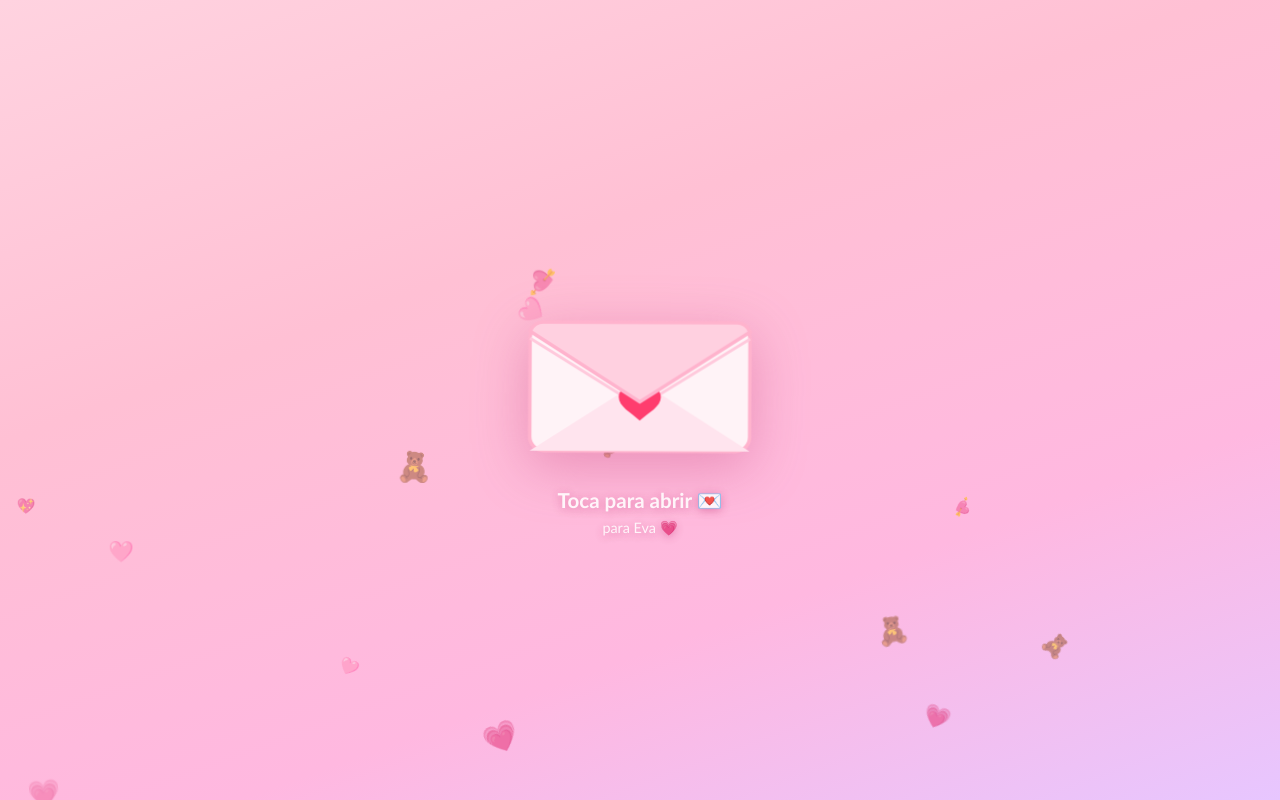
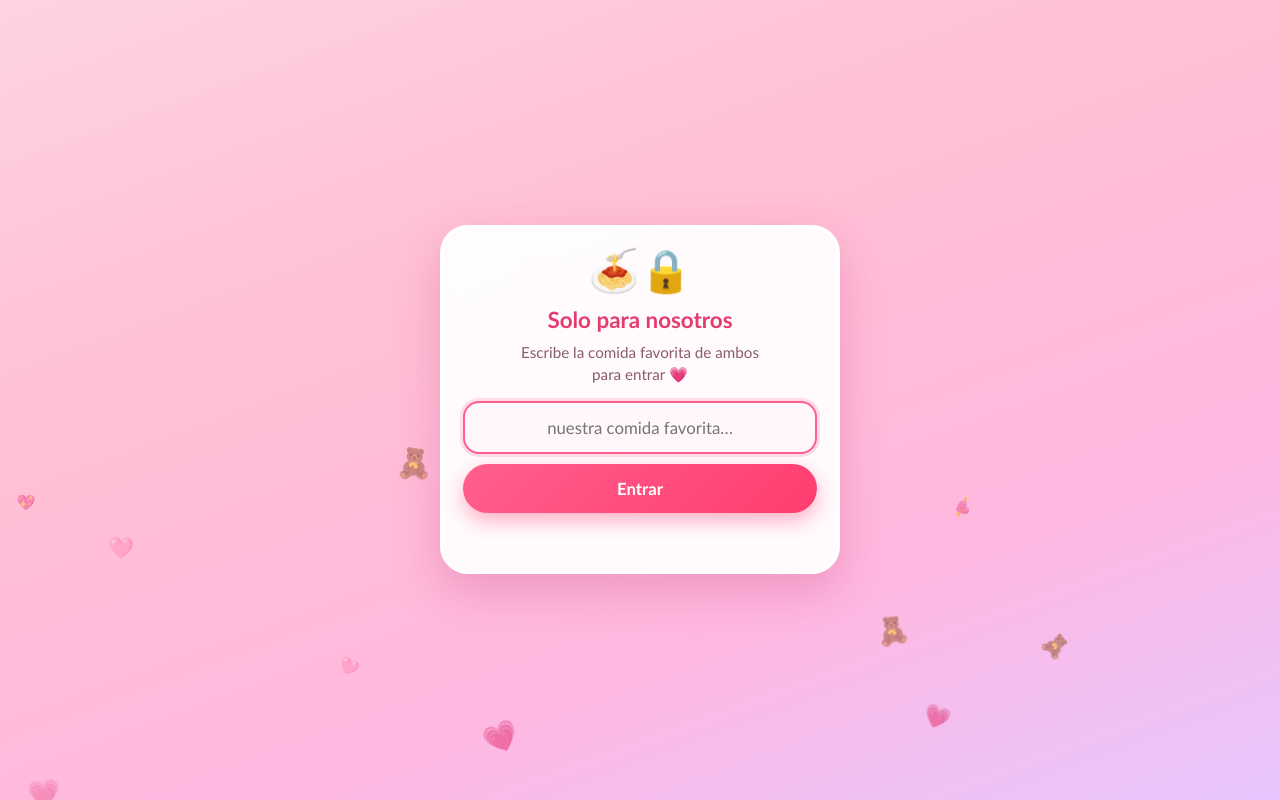
Before and after one commit to NorlamRS17/PropuestaAtrei, a plain HTML site: page index.html in a window 1280 px wide. Drawn offline with Linux system fonts and the light colour scheme.

Commit message:
Contraseña

```diff
--- a/index.html
+++ b/index.html
@@ -260,6 +260,81 @@
         100% { transform: translateY(110vh) rotate(720deg); opacity: .9; }
     }
 
+    /* ---------- Candado (comida favorita) ---------- */
+    #candado {
+        position: relative;
+        z-index: 30;
+        width: min(400px, 100%);
+        text-align: center;
+        background: rgba(255,255,255,.94);
+        backdrop-filter: blur(6px); -webkit-backdrop-filter: blur(6px);
+        border: 3px solid #fff;
+        padding: 28px 20px 24px;
+        border-radius: 28px;
+        box-shadow: 0 18px 45px rgba(196,60,120,.28);
+        animation: cardIn .8s cubic-bezier(.2,.9,.3,1.3) both;
+    }
+    #candado[hidden] { display: none; }
+    #candado .candado-emoji {
+        font-size: 2.6rem;
+        line-height: 1;
+        margin-bottom: 8px;
+        animation: flotar 3s ease-in-out infinite;
+    }
+    #candado h2 {
+        margin: 0 0 8px;
+        font-size: clamp(1.15rem, 5vw, 1.4rem);
+        color: #e63b6f;
+    }
+    #candado p {
+        margin: 0 0 16px;
+        color: #8a5a6e;
+        font-size: .95rem;
+        line-height: 1.45;
+    }
+    #candado form {
+        display: flex;
+        flex-direction: column;
+        gap: 10px;
+        align-items: stretch;
+    }
+    #candado input {
+        width: 100%;
+        padding: 14px 16px;
+        border: 2px solid #ffd0e0;
+        border-radius: 16px;
+        font-size: 1.05rem;
+        text-align: center;
+        color: #6b2b45;
+        background: #fff7fb;
+        outline: none;
+        font-family: inherit;
+    }
+    #candado input:focus { border-color: #ff5f8d; box-shadow: 0 0 0 3px rgba(255,95,141,.2); }
+    #candado button[type="submit"] {
+        padding: 14px 18px;
+        border: none;
+        border-radius: 50px;
+        font-size: 1.05rem;
+        font-weight: bold;
+        color: #fff;
+        background: linear-gradient(135deg, #ff5f8d, #ff3d6e);
+        box-shadow: 0 8px 20px rgba(255,61,110,.4);
+        cursor: pointer;
+        font-family: inherit;
+    }
+    #candado button[type="submit"]:active { transform: scale(.96); }
+    #candado .error-clave {
+        min-height: 1.3em;
+        margin: 4px 0 0;
+        font-size: .88rem;
+        color: #e63b6f;
+        opacity: 0;
+        transition: opacity .2s;
+    }
+    #candado .error-clave.visible { opacity: 1; }
+    #candado.shake { animation: shake .5s; }
+
     /* ---------- Sobre cerrado (pantalla 0) ---------- */
     #sobre-pantalla {
         position: relative;
@@ -267,6 +342,7 @@
         text-align: center;
         animation: cardIn .9s cubic-bezier(.2,.9,.3,1.3) both;
     }
+    #sobre-pantalla[hidden] { display: none; }
     /* Se va recién cuando la solapa ya se abrió y la carta asomó */
     #sobre-pantalla.abriendo { animation: sobreSale .55s ease-in .58s forwards; }
     @keyframes sobreSale {
@@ -671,8 +747,21 @@
 <div id="bg-hearts"></div>
 <div id="fx-layer"></div>
 
+<!-- ==================== CANDADO ==================== -->
+<div id="candado">
+    <div class="candado-emoji">🍝🔒</div>
+    <h2>Solo para nosotros</h2>
+    <p>Escribe la comida favorita de ambos<br>para entrar 💗</p>
+    <form id="form-candado" autocomplete="off">
+        <input id="clave-input" type="text" inputmode="text" placeholder="nuestra comida favorita…"
+               aria-label="Comida favorita" autofocus>
+        <button type="submit">Entrar</button>
+        <p class="error-clave" id="clave-error" role="alert">Esa no es… inténtalo otra vez 🥺</p>
+    </form>
+</div>
+
 <!-- ==================== PANTALLA 0: EL SOBRE ==================== -->
-<div id="sobre-pantalla">
+<div id="sobre-pantalla" hidden>
     <!-- El viewBox tiene aire arriba (empieza en -34) para que la carta
          tenga a dónde salir sin que la recorte el borde. -->
     <svg class="sobre" id="sobre" viewBox="0 -34 200 174" role="button" tabindex="0" aria-label="Toca para abrir">
@@ -1496,9 +1585,41 @@ También pedi a Diosito que te cuide mucho corazón, para que te sientas mejor y
         if (navigator.vibrate) { try { navigator.vibrate([60, 40, 60, 40, 140]); } catch (err) {} }
     });
 
-    /* ---------- Qué pantalla mostrar al abrir el link ----------
-       Si ya dijo que sí antes, va directo al certificado con el contador
-       corriendo. Salvo que venga del botón "volver a verlo". */
+    /* ---------- Candado: comida favorita = lasaña ---------- */
+    var CLAVE_OK = 'lasana'; /* comparado sin acentos ni mayúsculas */
+    var candado = document.getElementById('candado');
+    var formCandado = document.getElementById('form-candado');
+    var inputClave = document.getElementById('clave-input');
+    var errorClave = document.getElementById('clave-error');
+
+    function normalizarClave(s) {
+        return String(s || '')
+            .trim()
+            .toLowerCase()
+            .normalize('NFD')
+            .replace(/[\u0300-\u036f]/g, '') /* quita acentos: lasaña → lasana */
+            .replace(/\s+/g, '');
+    }
+
+    function claveCorrecta(valor) {
+        var n = normalizarClave(valor);
+        /* lasaña / lasagna / lasana */
+        return n === CLAVE_OK || n === 'lasagna';
+    }
+
+    function entradoAntes() {
+        try { return sessionStorage.getItem('eva-entrado') === '1'; }
+        catch (e) { return false; }
+    }
+
+    function marcarEntrada() {
+        try { sessionStorage.setItem('eva-entrado', '1'); } catch (e) {}
+    }
+
+    function iniciarPagina() {
+        candado.hidden = true;
+        marcarEntrada();
+
         var yaDijoQueSi = leerFecha();
         var verDeNuevo = false;
         try {
@@ -1510,12 +1631,10 @@ También pedi a Diosito que te cuide mucho corazón, para que te sientas mejor y
             mostrarFinal();
             sonarMusica();
         } else {
-        /* Intento al entrar; muchos navegadores lo bloquean hasta un toque.
-           Al abrir el sobre sí arranca seguro. */
+            sobrePantalla.hidden = false;
             sonarMusica();
         }
 
-    /* Si el autoplay falló, el primer toque en cualquier lado arranca la canción. */
         function arrancarConPrimerToque() {
             if (!hayAudio) return;
             if (!audio.paused) {
@@ -1528,6 +1647,29 @@ También pedi a Diosito que te cuide mucho corazón, para que te sientas mejor y
             }
         }
         document.addEventListener('pointerdown', arrancarConPrimerToque, { passive: true });
+    }
+
+    formCandado.addEventListener('submit', function (e) {
+        e.preventDefault();
+        if (claveCorrecta(inputClave.value)) {
+            errorClave.classList.remove('visible');
+            iniciarPagina();
+            return;
+        }
+        errorClave.classList.add('visible');
+        candado.classList.remove('shake');
+        void candado.offsetWidth;
+        candado.classList.add('shake');
+        inputClave.value = '';
+        inputClave.focus();
+        if (navigator.vibrate) { try { navigator.vibrate(40); } catch (err) {} }
+    });
+
+    if (entradoAntes()) {
+        iniciarPagina();
+    } else {
+        setTimeout(function () { inputClave.focus(); }, 200);
+    }
 
     setInterval(function () {
         if (!audio.paused && !audio.muted) notasMusicales(player);
```
Lines whose indentation alone changed are shown as unchanged.
